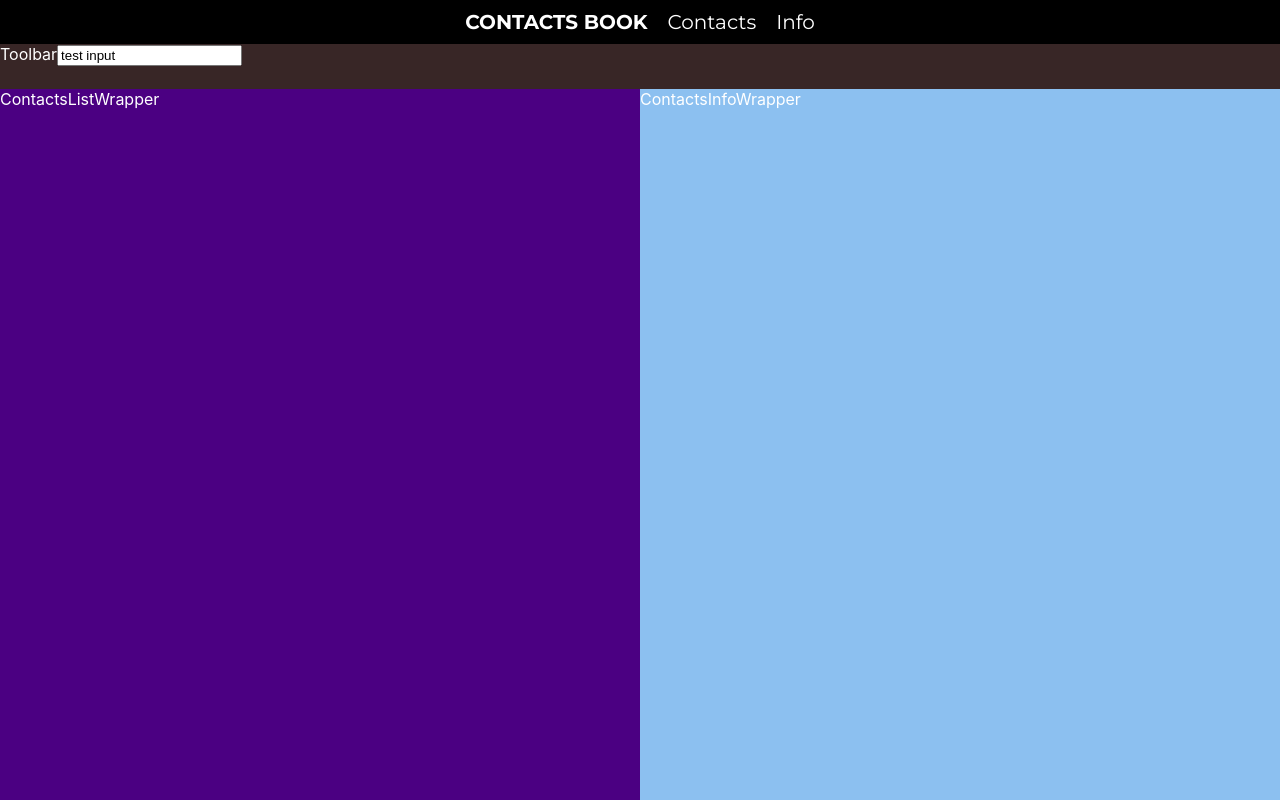
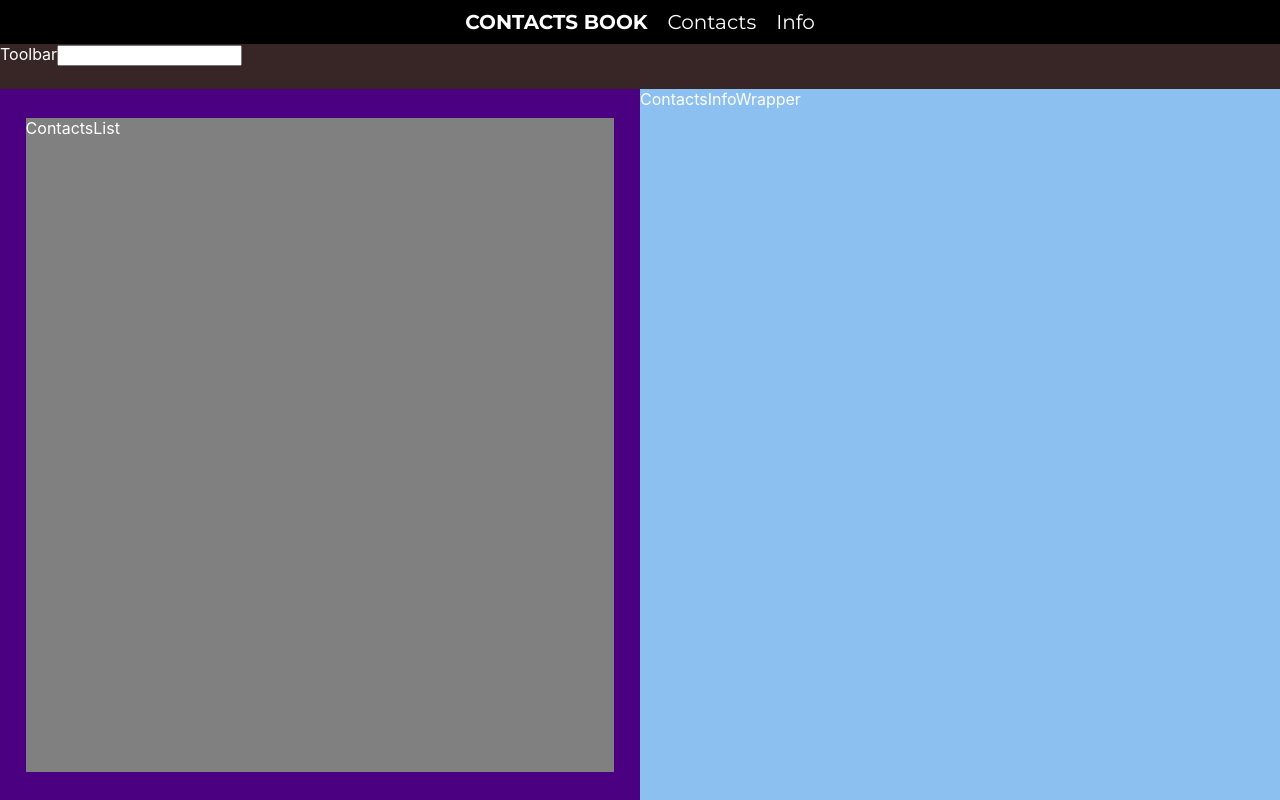
Before and after one commit to houndvibe/contact-book, a React app: page /contacts in a window 1280 px wide. Built offline with nearby package versions, Linux system fonts and the light colour scheme; no server answers.

Commit message:
fetch uses data

```diff
--- /dev/null
+++ b/src/components/ContactsList/ContactsList.js
@@ -0,0 +1,21 @@
+import React, { useEffect } from 'react';
+import '../../css/ContactsList.css'
+
+
+function ContactsList(props) {
+
+
+  useEffect(() => {
+    fetch('http://demo.sibers.com/users')
+      .then((response) => response.json())
+      .then(response => console.log(response))
+  })
+
+  return (
+    <div className='ContactsList'>
+      ContactsList
+    </div>
+  );
+}
+
+export default ContactsList;
--- a/src/components/Toolbar.js
+++ b/src/components/Toolbar.js
@@ -5,7 +5,7 @@ function Toolbar(props) {
   return (
     <div className='Toolbar'>
       Toolbar
-      <input value='test input'></input>
+      <input></input>
     </div>
   );
 }
--- /dev/null
+++ b/src/css/ContactsList.css
@@ -0,0 +1,5 @@
+.ContactsList{
+  background: grey;
+  height: 92%;
+  width: 92%;
+}
--- a/src/css/ContactsListWrapper.css
+++ b/src/css/ContactsListWrapper.css
@@ -1,4 +1,7 @@
 .ContactsListWrapper{
+  display: flex;
+  justify-content: center;
+  align-items: center;
   background: indigo;
   width: 50%;
 }
--- a/src/wrappers/ContactsListWrapper.js
+++ b/src/wrappers/ContactsListWrapper.js
@@ -1,10 +1,11 @@
 import React from 'react';
 import '../css/ContactsListWrapper.css'
+import ContactsList from '../components/ContactsList/ContactsList'
 
 function ContactsListWrapper(props) {
   return (
     <div className='ContactsListWrapper'>
-      ContactsListWrapper
+      <ContactsList />
     </div>
   );
 }
```
